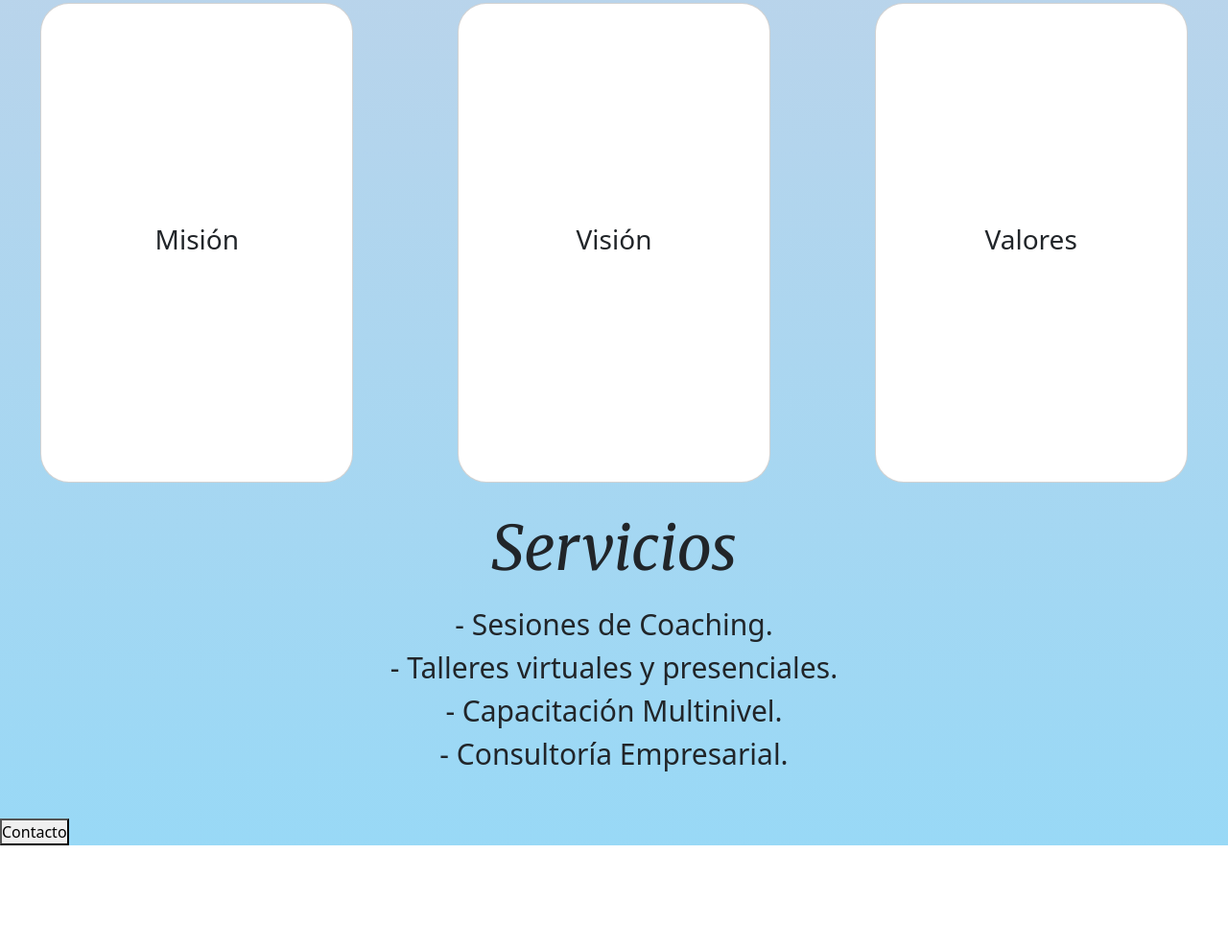
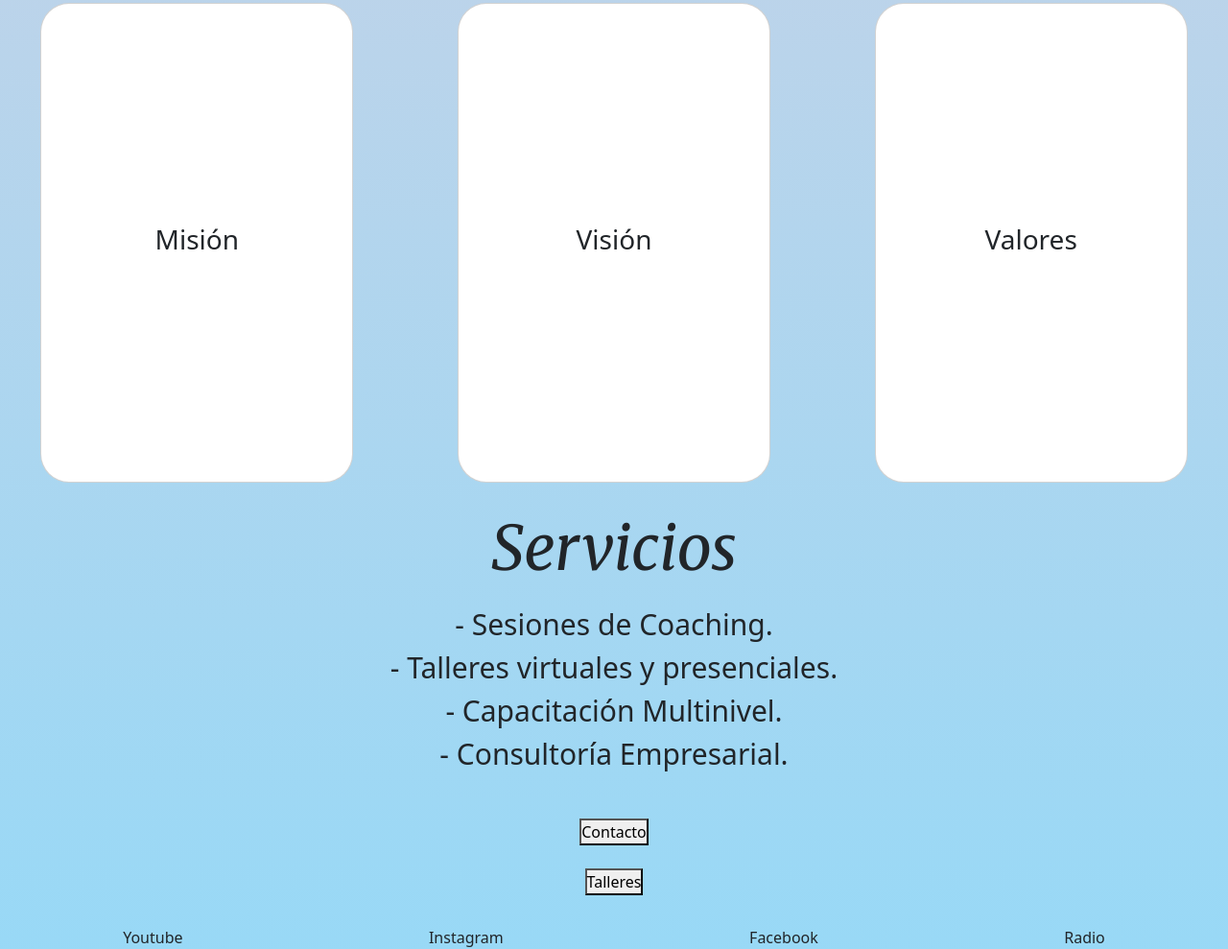
Before and after one commit to mativazq/GefesConG, a website: page index.html in a window 1280 px wide. Shown: the part 1937-2926 px from the top of the page at 96% size. Before the commit the page ends 2818 px from the top, so only its background shows below. Drawn offline with nearby package versions, Linux system fonts and the light colour scheme.

Commit message:
footer y botones

```diff
--- a/index.css
+++ b/index.css
@@ -154,6 +154,25 @@
 
 /* Boton Contactos */
 .btn-contacto{
+    display: flex;
     justify-content: center;
     align-items: center;
+    margin-bottom: 1.5em;
 }
+
+/* Boton Talleres */
+
+.btn-taller{
+  display: flex;
+  justify-content: center;
+  align-items: center;
+}
+
+/* Footer */
+
+.footer {
+  display: flex;
+  justify-content: space-around;
+  align-items: center;
+  margin-top: 2rem;
+}
--- a/index.html
+++ b/index.html
@@ -212,11 +212,27 @@
     - Sesiones de Coaching.<br/>
     - Talleres virtuales y presenciales.<br/>
     - Capacitación Multinivel.<br/>
-    - Consultoría Empresarial.</p>
-    <div class="btn-contacto">
+    - Consultoría Empresarial.
+  </p>
+
+
+<!--   Contacto -->
+  <div class="btn-contacto">
     <button>Contacto</button>
-    </div>
+  </div>
 
+
+<!--   Talleres -->
+  <div class="btn-taller">
+    <button>Talleres</button>
+  </div>
+
+  <footer class="footer">
+    <a>Youtube</a>
+    <a>Instagram</a>
+    <a>Facebook</a>
+    <a>Radio</a>
+  </footer>
 
 
   <script src="https://code.jquery.com/jquery-3.6.0.min.js"></script>
```
